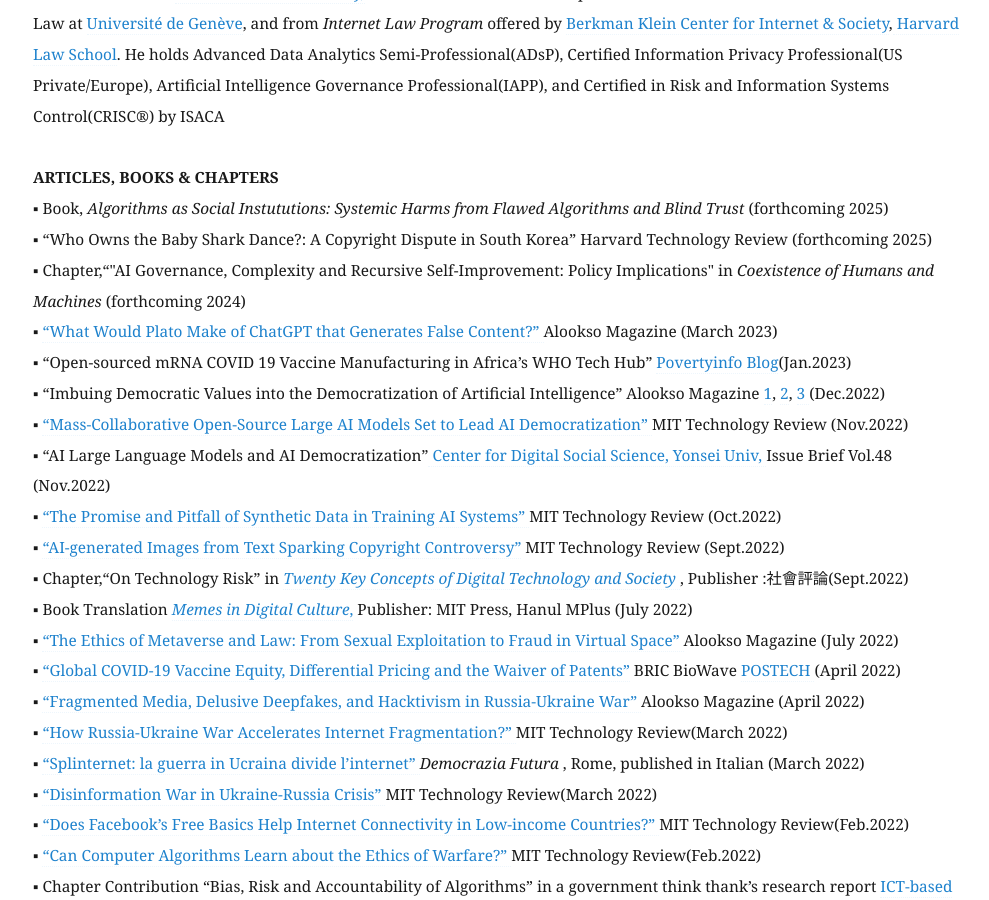
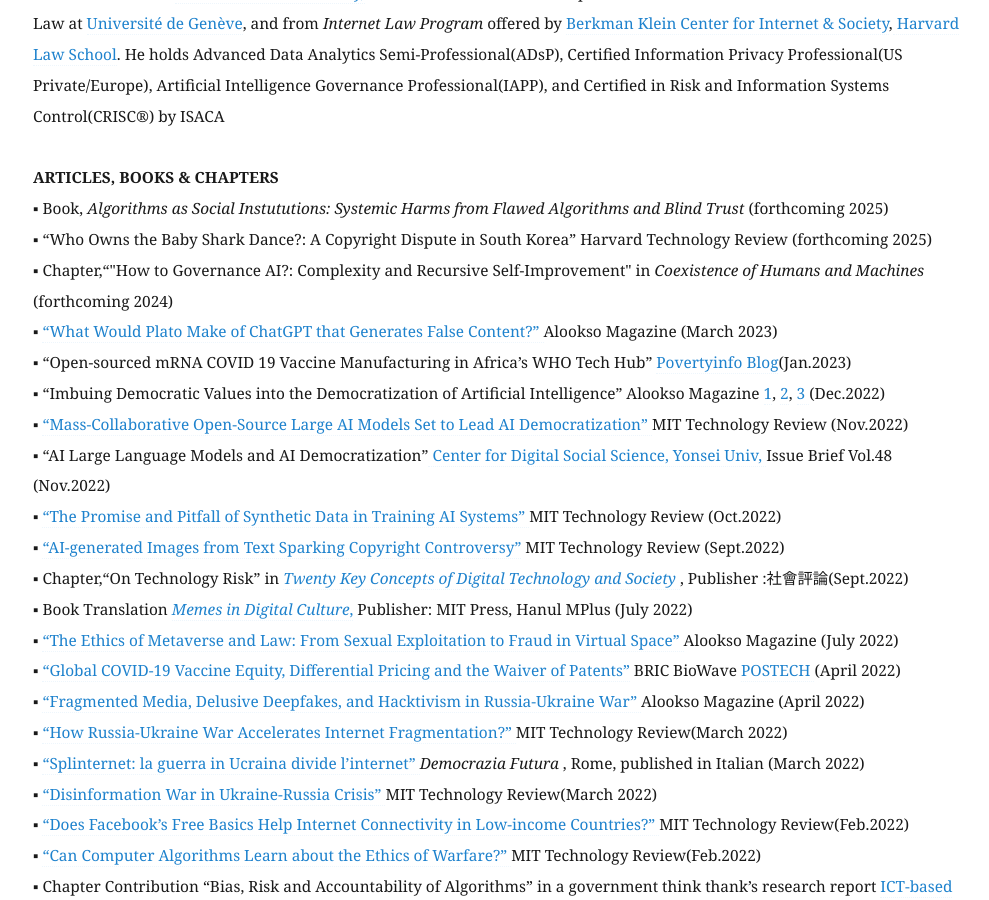
Before and after one commit to eunchangchoi/eunchangchoi.github.io, a Jekyll site: the page built from index.md, in a window 1280 px wide and 900 px high, scrolled down 2705 px. Shown: the whole window, without its empty margins (67-1056 px from the left). Built offline with Jekyll 4.4.1, drawn with Linux system fonts in a browser that asks for light colours.

Commit message:
Update index.md

```diff
--- a/index.md
+++ b/index.md
@@ -40,7 +40,7 @@
  <strong> ARTICLES, BOOKS & CHAPTERS </strong> <br>
 ▪ Book,<i> Algorithms as Social Instututions: Systemic Harms from Flawed Algorithms and Blind Trust</i> (forthcoming 2025) <br>
 ▪ “Who Owns the Baby Shark Dance?: A Copyright Dispute in South Korea” Harvard Technology Review (forthcoming 2025) <br>
-▪ Chapter,“"AI Governance, Complexity and Recursive Self-Improvement: Policy Implications" in <i> Coexistence of Humans and Machines </i> (forthcoming 2024) <br>
+▪ Chapter,“"How to Governance AI?: Complexity and Recursive Self-Improvement" in <i> Coexistence of Humans and Machines </i> (forthcoming 2024) <br>
 ▪ <a href="https://alook.so/posts/54t4woG">“What Would Plato Make of ChatGPT that Generates False Content?” </a> Alookso Magazine (March 2023) <br>
 ▪ “Open-sourced mRNA COVID 19 Vaccine Manufacturing in Africa’s WHO Tech Hub” <a href="https://blog.naver.com/gp3project/222993202700"> Povertyinfo Blog</a>(Jan.2023) <br>
 ▪ “Imbuing Democratic Values into the Democratization of Artificial Intelligence” Alookso Magazine <a href="https://alook.so/posts/q1tpJvM">1</a>, <a href="https://alook.so/posts/mbtE1zy"> 2</a>, <a href="https://alook.so/posts/KmtBEro">3 </a> (Dec.2022) <br>
```
